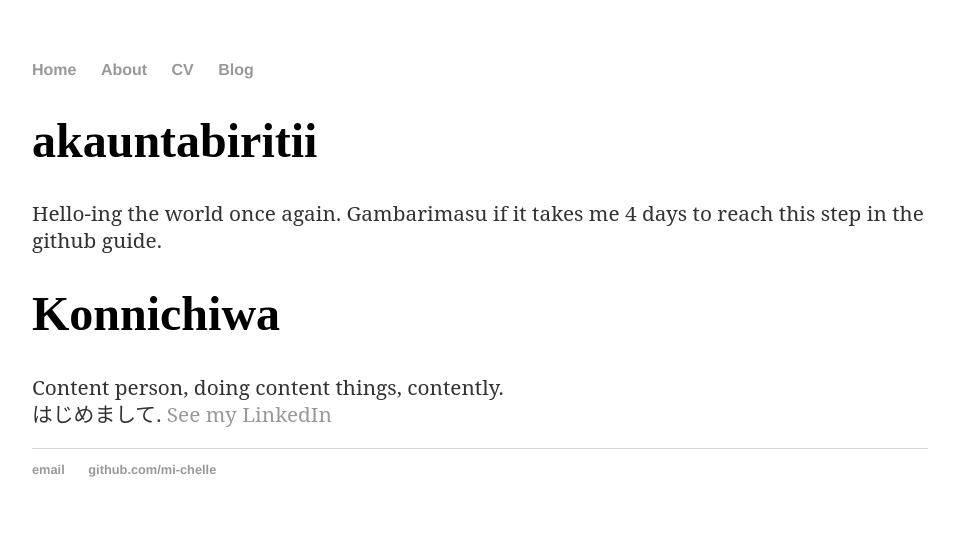
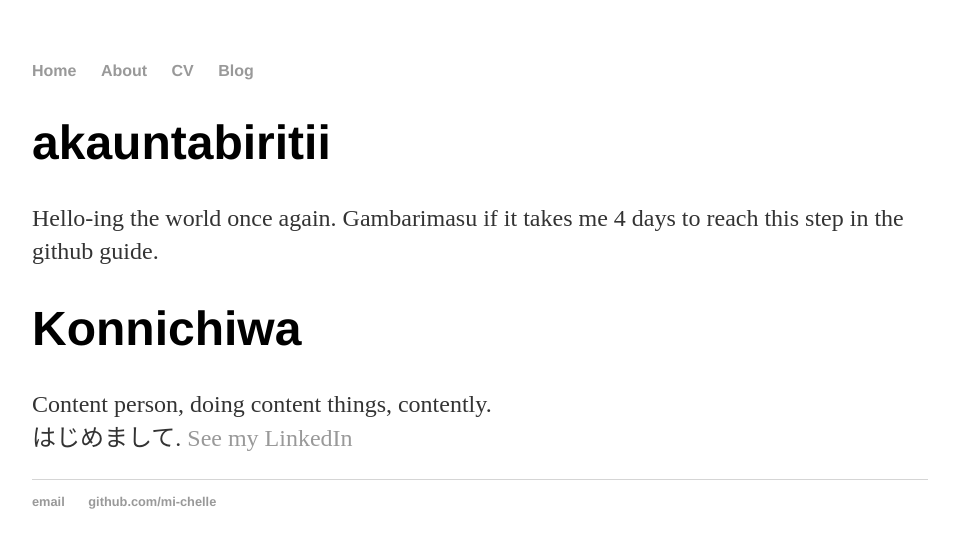
Before and after one commit to mi-chelle/akauntabiritii, a Jekyll site: the page built from README.md, in a window 1280 px wide. Shown: the top 548 px of the page, without its empty margins (160-1114 px from the left). Built offline with Jekyll 4.4.1, drawn with Linux system fonts in a browser that asks for light colours; our own code applies the rules of GitHub Pages for plain Markdown files.

Commit message:
Update main.css

```diff
--- a/css/main.css
+++ b/css/main.css
@@ -3,15 +3,8 @@
 a { text-decoration: none; color: #999; }
 a:hover { text-decoration: underline; }
 
-p {
-    font-size: 1.3em;
-    font-family: 'Crimson Text', 'Roboto Slab', 'Serif';
-    line-height: 1.3em;
-    color: #333;
-}
-p, ul {
-    font-size: 1.3em; line-height: 1.3em; color: #333; }
-}
+p, ul { font-size: 1.5em; line-height: 1.4em; color: #333; }
+
 h1, h2, h3, h4 { font-family: 'Helvetica', 'Arial', 'Sans-Serif'; }
 h1 { font-size: 3em;  }
 h2 { font-size: 2.7em; }
```
